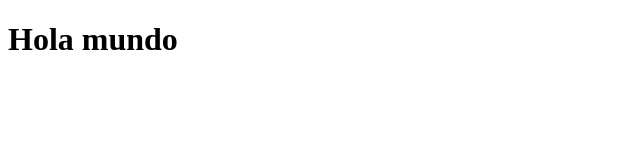
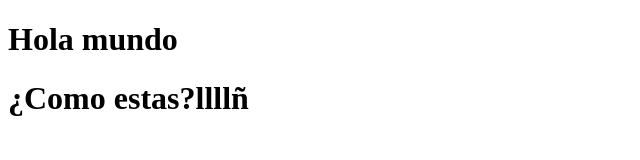
Before and after one commit to silenthll/tallergithub, a plain HTML site: page index.html in a window 1280 px wide. Shown: the whole page, without its empty margins (0-640 px from the left). Drawn offline with Linux system fonts and the light colour scheme.

Commit message:
Segundo cambio

```diff
--- a/index.html
+++ b/index.html
@@ -7,5 +7,6 @@
 </head>
 <body>
     <h1>Hola mundo</h1>
+    <h1>¿Como estas?llllñ</h1>
 </body>
 </html>
```
